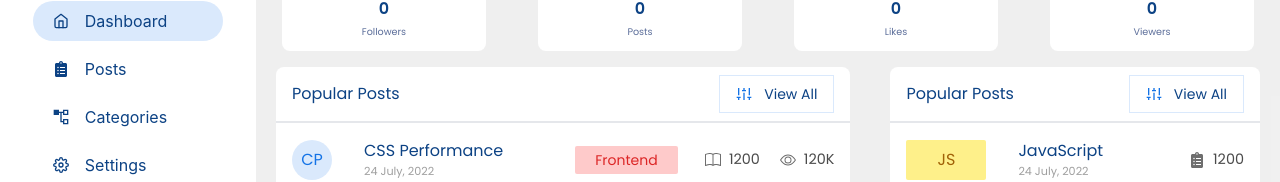
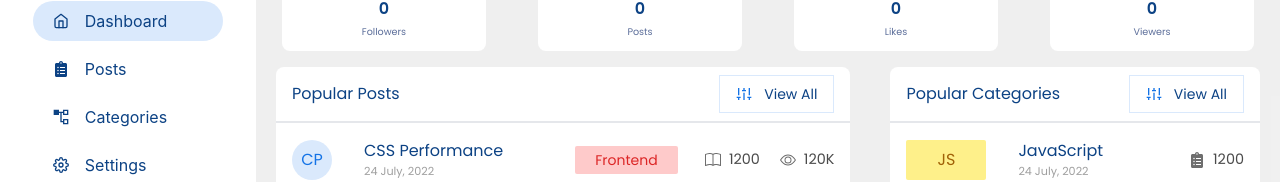
Before and after one commit to qbentil/bentility, a Next.js app: page /admin in a window 1280 px wide. Shown: the part 159-341 px from the top of the page. Built offline with nearby package versions, Linux system fonts and the light colour scheme; a web font is replaced by a local one.

Commit message:
Popular Category

```diff
--- a/components/Admin/popular-categories/index.tsx
+++ b/components/Admin/popular-categories/index.tsx
@@ -8,7 +8,7 @@ function PopularCategories() {
     <div className='w-[40%] flex flex-col items-center px-5 my-4'>
         {/* section head */}
         <div className='bg-white w-full rounded-t-lg flex justify-between items-center py-2 px-4 border-b-2 border-gray-200'>
-            <p className=' text-active font-sans'>Popular Posts</p>
+            <p className=' text-active font-sans'>Popular Categories</p>
             <div className='flex items-center justify-center gap-3 border border-active-bg py-2 px-4 font-sans cursor-pointer'>
                 <RiSoundModuleLine className='text-primary' />
                 <p className=' text-active text-sm'>View All</p>
```
